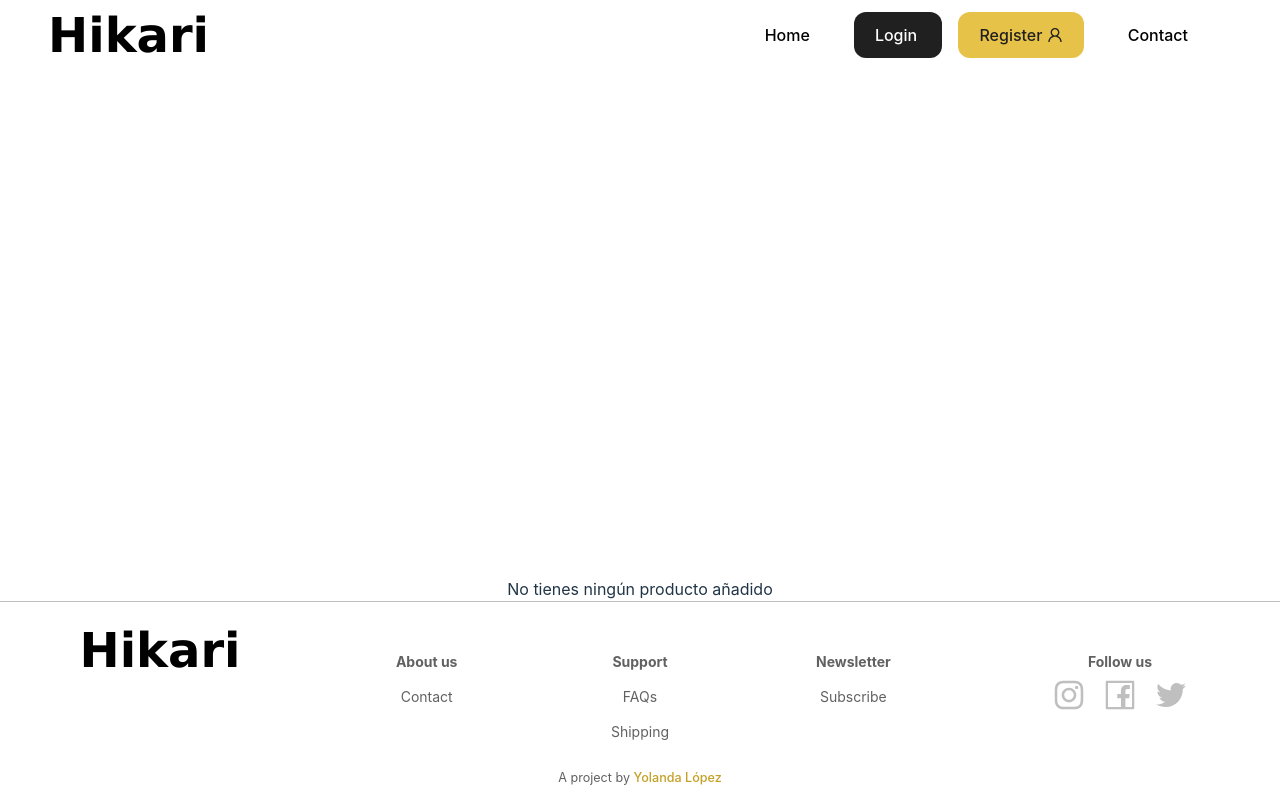
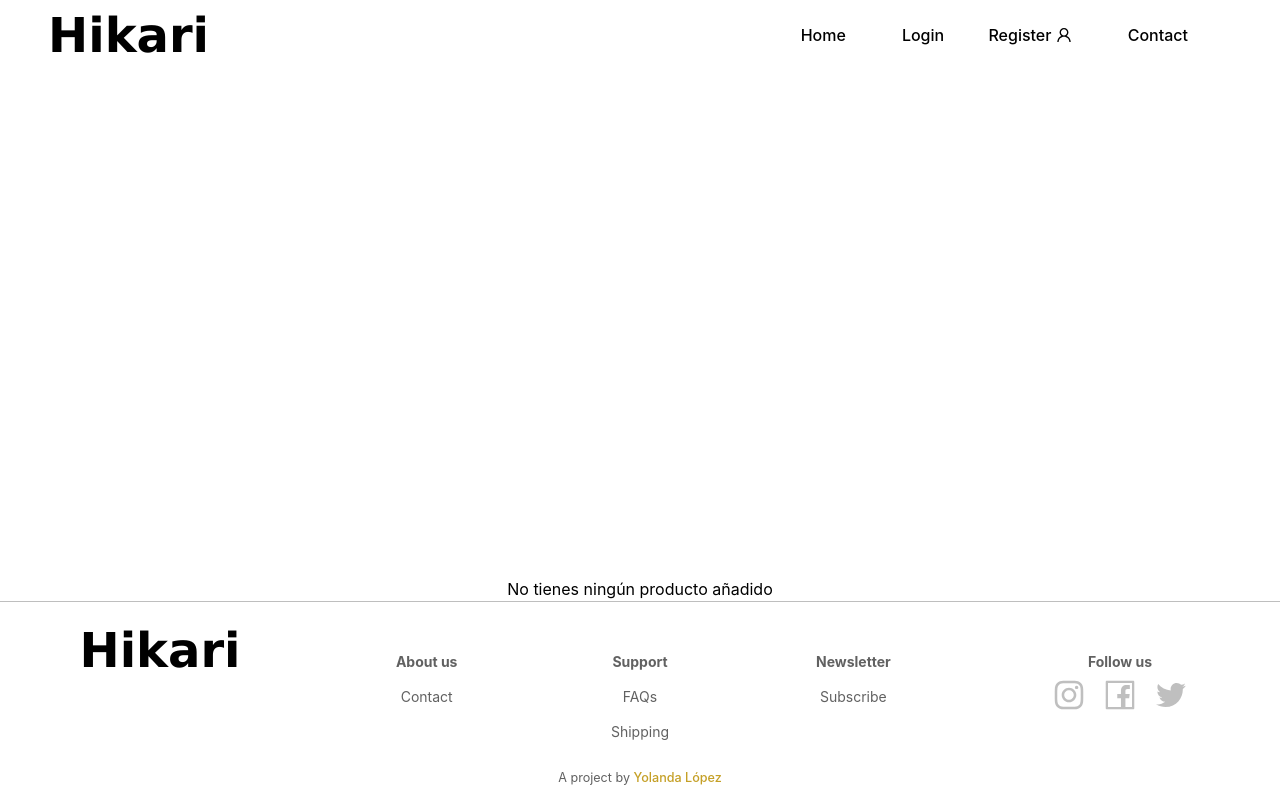
Before and after one commit to yolovi/project-frontend-ecommerce, a React (Vite) app: page /cart in a window 1280 px wide. Built offline with nearby package versions, Linux system fonts and the light colour scheme; a web font is replaced by a local one.

Commit message:
changed style buttons with index.scss to class btn-hover-line

```diff
--- a/src/components/Header/Header.jsx
+++ b/src/components/Header/Header.jsx
@@ -82,19 +82,18 @@ const Header = () => {
           >
             <ul>
               <li>
-                <Link to="/" onClick={closeMenu}>
-                  {" "}
-                  Home{" "}
+                <Link to="/" onClick={closeMenu} className="btn-hover-line">
+                  Home
                 </Link>
               </li>
               <li>
                 {token ? (
                   <div className="header-menu">
-                    <Link to="/profile" onClick={closeMenu}>
+                    <Link to="/profile" onClick={closeMenu} className="btn-hover-line">
                       {" "}
                       Profile{" "}
                     </Link>
-                    <Link to="/cart" onClick={closeMenu}>
+                    <Link to="/cart" onClick={closeMenu} className="btn-hover-line">
                       <Badge
                         count={cart.length}
                         overflowCount={99}
@@ -104,21 +103,25 @@ const Header = () => {
                         <ShoppingCartOutlined />{" "}
                       </Badge>
                     </Link>
-                    <button onClick={logoutUser}>
+                    <button onClick={logoutUser} className="btn-hover-line logout">
                       Logout <UserDeleteOutlined />
                     </button>
                   </div>
                 ) : (
                   <div className="header-menu">
                     <Link
-                      className="btn btn-login"
                       to="/login"
                       onClick={closeMenu}
+                      className="btn-hover-line"
                     >
                       {" "}
                       Login{" "}
                     </Link>
-                    <Link className="btn" to="/register" onClick={closeMenu}>
+                    <Link
+                      to="/register"
+                      onClick={closeMenu}
+                      className="btn-hover-line"
+                    >
                       Register <UserOutlined />
                     </Link>
                   </div>
@@ -126,7 +129,11 @@ const Header = () => {
               </li>
 
               <li>
-                <Link to="/Contact" onClick={closeMenu}>
+                <Link
+                  to="/Contact"
+                  onClick={closeMenu}
+                  className="btn-hover-line"
+                >
                   Contact
                 </Link>
               </li>
--- a/src/components/Header/Header.scss
+++ b/src/components/Header/Header.scss
@@ -3,7 +3,6 @@
 @import url("https://fonts.googleapis.com/css2?family=Smooch+Sans:wght@500&display=swap");
 
 // //scss -----------------------------------------
-
 
 @media (max-width: 768px) {
   .header-menu {
@@ -11,8 +10,9 @@
     flex-direction: column;
     align-items: center; /* Opcional: centrar los elementos horizontalmente */
   }
+
+
 }
-
 
 @mixin breakpoint($point) {
   @if $point == md {
@@ -53,7 +53,7 @@
     z-index: 100;
 
     &-logo {
-      font-family: 'Smooch Sans',Geneva, sans-serif;
+      font-family: "Smooch Sans", Geneva, sans-serif;
       font-size: 3rem;
       font-weight: bold;
       text-decoration: none;
@@ -115,15 +115,10 @@
             border-radius: 12px;
             transition: 0.3s ease all;
 
-            &:hover {
-              background: rgba(#fff, 0.1);
-            }
+
             &:active {
-              border-radius: calc(#{12px} + 6px);
-              background: linear-gradient(
-                rgba(#fff, 0.1),
-                rgba($complementary-color, 0.2)
-              );
+              color: rgba($complementary-color, 0.2);
+
             }
           }
         }
@@ -159,6 +154,11 @@
           background-color: rgb(32, 32, 32);
           color: #fff;
         }
+
+        &-logout {
+          background-color: rgb(32, 32, 32);
+          color: aqua;
+        }
       }
 
       &.isMenu {
--- a/src/components/Products/Products.scss
+++ b/src/components/Products/Products.scss
@@ -2,11 +2,7 @@
 @import"../../colors.scss";
 
 //scss -----------------------------------------
-.header {
-    button{
-        background-color: $primary-color;
-    }
-}
+
 
 .products-container{
     display: flex;
--- a/src/index.scss
+++ b/src/index.scss
@@ -20,6 +20,19 @@
   margin: 0;
   padding: 0;
   box-sizing: border-box;
+}
+
+@media (max-width: 768px) {
+  .btn {
+    &-hover-line {
+      background: transparent;
+      border: none;
+      padding: 1em 1.5em;
+      color: $primary-color;
+      position: relative;
+      transition: 0.5s ease;
+    }}
+
 }
 
 a {
@@ -66,15 +79,38 @@ button {
 button:hover {
   border-color: $complementary-color;
 }
-button:focus,
-button:focus-visible {
-  outline: 4px auto -webkit-focus-ring-color;
+
+
+.btn {
+  &-hover-line {
+    background: transparent;
+    border: none;
+    padding: 1em 1.5em;
+    //color: $primary-color;
+    position: relative;
+    transition: 0.5s ease;
+  }
+
+  &-hover-line::before {
+    content: "";
+    position: absolute;
+    left: 0;
+    bottom: 0;
+    height: 2px;
+    width: 0;
+    background-color: $complementary-color;
+    transition: 0.5s ease;
+  }
+
+  &-hover-line:hover::before {
+    width: 100%;
+  }
 }
 
 @media (prefers-color-scheme: light) {
   :root {
-    color: #213547;
-    background-color: #ffffff;
+    color: $secondary-color;
+    background-color: $primary-color;
   }
   a:hover {
     color: $complementary-color;
@@ -83,8 +119,6 @@ button:focus-visible {
     background-color: #f9f9f9;
   }
 }
-
-
 
 /* -------- */
 .avatar {
```
